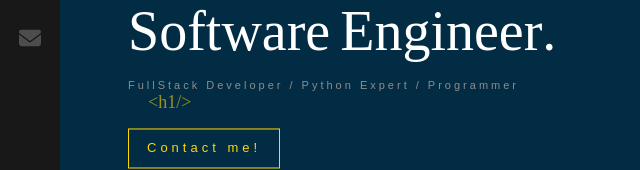
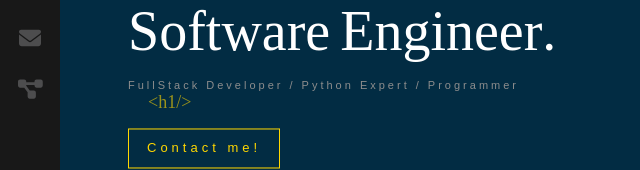
Before and after one commit to sarastevens123/Sara-app, a React (Create React App) app: page / in a window 1280 px wide. Shown: the part 369-539 px from the top of the page, without its empty margins (0-640 px from the left). Built offline with nearby package versions, Linux system fonts and the light colour scheme.

Commit message:
added projects icon from fortawesome to homepage with styling

```diff
--- a/src/components/Sidebar/index.js
+++ b/src/components/Sidebar/index.js
@@ -3,7 +3,7 @@ import './index.scss';
 import LogoS from '../../assets/logo-s.png';
 
 import { FontAwesomeIcon } from '@fortawesome/react-fontawesome';
-import { faEnvelope, faHome, faUser } from '@fortawesome/free-solid-svg-icons';
+import { faEnvelope, faHome, faUser, faDiagramProject } from '@fortawesome/free-solid-svg-icons';
 import { faGithub, faLinkedin } from '@fortawesome/free-brands-svg-icons';
 
 
@@ -27,6 +27,10 @@ const Sidebar = () => {
 
             <NavLink exact="true" activeclassname="active" className="contact-link" to="/contact">
                 <FontAwesomeIcon icon={faEnvelope} color="#4d4d4e" />
+            </NavLink>
+
+            <NavLink exact="true" activeclassname="active" className="projects-link" to="/projects">
+                <FontAwesomeIcon icon={faDiagramProject} color="#4d4d4e" />
             </NavLink>
         </nav>
 
--- a/src/components/Sidebar/index.scss
+++ b/src/components/Sidebar/index.scss
@@ -93,6 +93,12 @@
         }
       }
 
+      a.projects-link {
+        &:after {
+          content: 'PROJECTS';
+        }
+      }
+
       a.active {
         svg {
           color: #ffd700;
```
